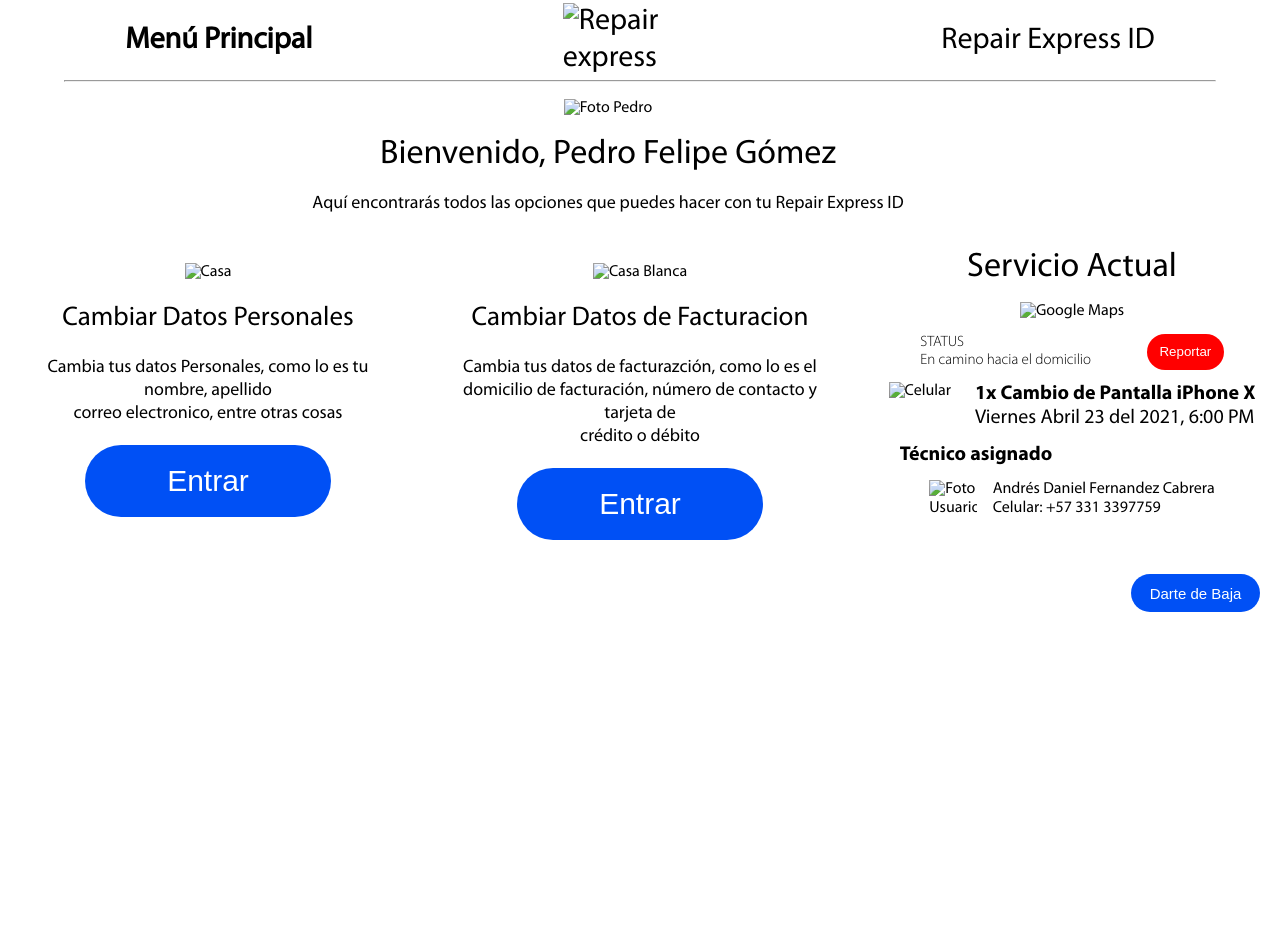
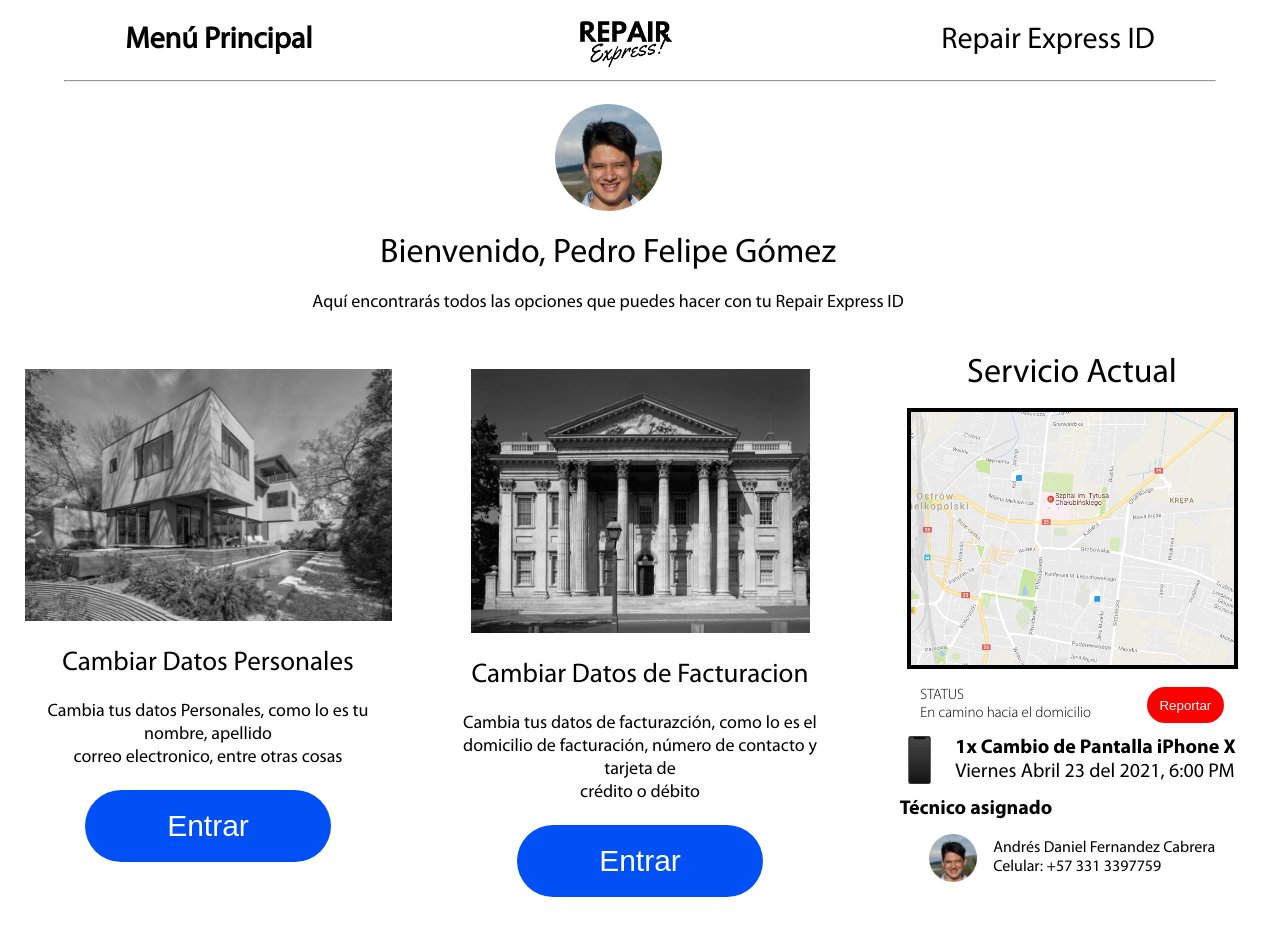
Before and after one commit to Daniel12082/HTML_Repair_Express, a plain HTML site: page id.html in a window 1280 px wide. Shown: the top 928 px of the page. Before the commit the page ends 800 px from the top, so only its background shows below. Drawn offline with Linux system fonts and the light colour scheme; the site is published under a folder, as on GitHub Pages, so addresses that start at the root find nothing; files whose address does not match are found by name.

Commit message:
Update id.html

```diff
--- a/id.html
+++ b/id.html
@@ -9,18 +9,18 @@
 <body>
     <header>
         <a class="Me1" href="index.html"><h4 class="T4 M1">Menú Principal</h4></a>
-        <img src="/images/Repair.png" alt="Repair express" class="repair">
+        <img src="images/Repair.png" alt="Repair express" class="repair">
         <p>Repair Express ID</p>
     </header>
     <hr>
     <main>
         <div class="pedro">
-            <div class="foto-pedro"> <img src="../images/Imagen 3.png" alt="Foto Pedro"></div>
+            <div class="foto-pedro"> <img src="images/Imagen 3.png" alt="Foto Pedro"></div>
             <p class="bienvenido">Bienvenido, Pedro Felipe Gómez</p>
             <p>Aquí encontrarás todos las opciones que puedes hacer con tu Repair Express ID</p>
         </div>
         <div class="personal">
-            <div> <img src="../images/arch-block-modern-home.png" alt="Casa" class="casa"></div>
+            <div> <img src="images/arch-block-modern-home.png" alt="Casa" class="casa"></div>
             <p class="cambiar">Cambiar Datos Personales</p>
             <p class="texto1">Cambia tus datos Personales, como lo es tu nombre, apellido<br>correo electronico, entre otras cosas</p>
             <div class="prueba">
@@ -28,7 +28,7 @@
             </div>
         </div>
         <div class="facturacion">
-            <div> <img src="../images/First-Bank-of-the-United-States-building copy.png" alt="Casa Blanca"></div>
+            <div> <img src="images/First-Bank-of-the-United-States-building copy.png" alt="Casa Blanca"></div>
             <p class="cambiar">Cambiar Datos de Facturacion</p>
             <p class="texto1">Cambia tus datos de facturazción, como lo es el<br>domicilio de facturación, número de contacto y tarjeta de<br>crédito o débito</p>
             <div class="prueba">
@@ -37,7 +37,7 @@
         </div>
         <div class="actual">
             <p class="servicio">Servicio Actual</p>
-            <div><img src="../images/8lGrg.png" alt="Google Maps" class="google"></div>
+            <div><img src="images/8lGrg.png" alt="Google Maps" class="google"></div>
             <div class="status-g">
                 <div class="status-p">
                     <p>STATUS</p>
@@ -46,7 +46,7 @@
                 <button class="reportar">Reportar</button>
             </div>
             <div class="celular">
-                <img src="../images/activo-1.png" alt="Celular">
+                <img src="images/activo-1.png" alt="Celular">
                 <div class="cambio">
                     <p class="cambiar1">1x Cambio de Pantalla iPhone X</p>
                     <p class="cambiar2">Viernes Abril 23 del 2021, 6:00 PM</p>
@@ -56,7 +56,7 @@
                 <p>Técnico asignado</p>
             </div>
             <div class="info-andres">
-                <img src="../images/Imagen 3.png" alt="Foto Usuario" class="usuario">
+                <img src="images/Imagen 3.png" alt="Foto Usuario" class="usuario">
                 <div class="andres">
                     <p>Andrés Daniel Fernandez Cabrera</p>
                     <p>Celular: +57 331 3397759</p>
```
